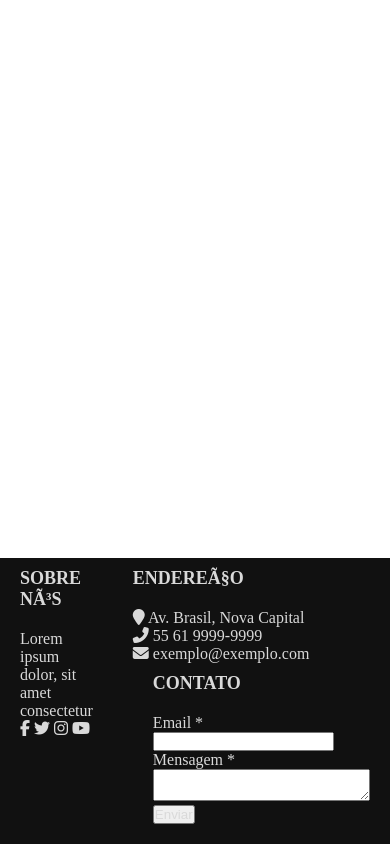
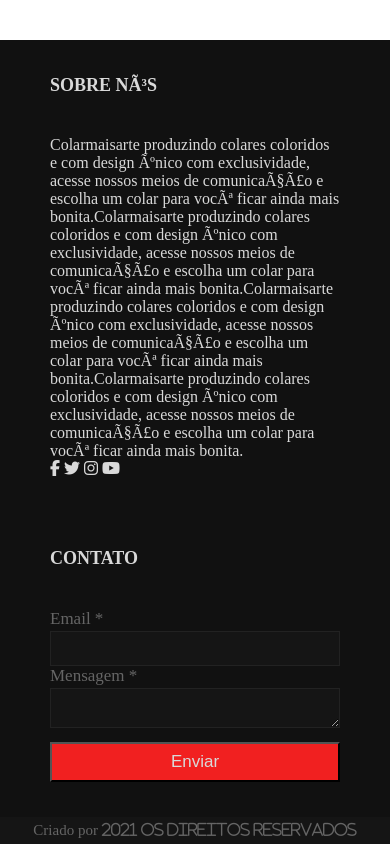
Before and after one commit to dardotix/rodape-site, a plain HTML site: page index.html in a window 390 px wide. Drawn offline with Linux system fonts and the light colour scheme.

Commit message:
alterei código

```diff
--- a/index.html
+++ b/index.html
@@ -17,33 +17,22 @@
             <div class="left box">
                 <h2>Sobre nós</h2>
                 <div class="content">
-                    <p>Lorem ipsum dolor, sit amet consectetur </p>
+                    <p>Colarmaisarte produzindo colares coloridos e com design único com exclusividade, acesse nossos meios de comunicação e escolha um colar para você ficar ainda mais bonita.Colarmaisarte produzindo colares coloridos e com design único com exclusividade, acesse nossos meios de comunicação e escolha um colar para você ficar ainda mais bonita.Colarmaisarte produzindo colares coloridos e com design único com exclusividade, acesse nossos meios de comunicação e escolha um colar para você ficar ainda mais bonita.Colarmaisarte produzindo colares coloridos e com design único com exclusividade, acesse nossos meios de comunicação e escolha um colar para você ficar ainda mais bonita.</p>
 
                 </div>
+
+
                 <div class="social">
 
                     <a href="#"><span class="fab fa-facebook-f"></span></a>
                     <a href="#"><span class="fab fa-twitter"></span></a>
                     <a href="#"><span class="fab fa-instagram"></span></a>
                     <a href="#"><span class="fab fa-youtube"></span></a>
+
+                </div>
         </div>
 
 
-            </div>
-            <div class="center box">
-                <h2>Endereço</h2>
-                <div class="content">
-                    <div class="place">
-                        <span class="fas fa-map-marker"></span>
-                        <span class="text">Av. Brasil, Nova Capital</span>
-                    <div class="phone">
-                        <span class="fas fa-phone-alt"></span>
-                        <span class="text">55 61 9999-9999</span>
-                    <div class="place">
-                        <span class="fas fa-envelope"></span>
-                        <span class="text">exemplo@exemplo.com</span>
-                </div>
-            </div>
 
 
 
@@ -67,6 +56,14 @@
                 </div>
             </div>
         </div>
+        <div class="bottom">
+            <div class="center">
+                <span credit>Criado por <a href="FRONT"></a></span>
+                <span class="far fan-copyright">2021 os direitos reservados</span>
+            </div>
+
+
+        </div>
 
 
 
--- a/style.css
+++ b/style.css
@@ -15,12 +15,11 @@ footer{
 .main-content{
 
     display: flex;
-
 }
 .main-content .box{
 
     flex-basis: 50%;
-    padding: 10px 20px;
+    padding: 30px 50px;
 
 }
 .box h2{
@@ -32,7 +31,28 @@ footer{
 }
 .box .content{
 
-    margin: 20px 0 0 0;
+    margin: 40px 0 0 0;
+    position: relative;
+
+}
+.box.content:after{
+
+    position:absolute;
+    content:'';
+    width: 15px;
+    height: 2px;
+    background: #f12020;
+    top: -10px;
+}
+.box.content:before{
+
+    position: absolute;
+    content: '';
+    height: 2px;
+    width: 100%;
+    background: #1a1a1a;
+    top: -10px;
+
 
 }
 .box .content .social{
@@ -40,7 +60,7 @@ footer{
     margin: 20px 0 0 0;
 
 }
-.box .content .social a{
+.box.content .social a{
 
     padding: 0 2px;
 
@@ -56,3 +76,86 @@ footer{
     font-size: 18px;
 
 }
+
+.right form input, .right textarea{
+
+    width: 100%;
+    font-size: 17px;
+    background: #151515;
+    padding-left: 10px;
+    border: 1px solid #222222;
+}
+.right form input{
+
+    height: 35px;
+}
+.right form input:focus,
+.right form textarea:focus{
+
+    outline-color: #3498db;
+}
+.right form .text{
+
+    font-size: 17px;
+    margin-bottom: 2px;
+    color: #656565;
+}
+.right form .btn{
+
+    margin-top: 10px;
+}
+.right form .btn button{
+
+    height: 40px;
+    width: 100%;
+    background: #f12020;
+    font-size: 17px;
+    font-weight: 500;
+    cursor: pointer;
+    transition: 3s;
+
+}
+.right form .btn button:hover{
+
+    background: #000;
+}
+
+.bottom .center{
+
+    padding: 5px;
+    font-size: 15px;
+    background: #151515;
+    text-align: center;
+}
+.bottom .center span{
+
+    color: #656565;
+}
+.bottom .center a{
+
+    color: #f12020;
+    text-decoration: none;
+}
+.bottom .center a:hover{
+
+    text-decoration: underline;
+}
+
+    @media screen and (max-width: 900px){
+
+        footer{
+
+            position: fixed;
+            bottom: 0px;
+        }
+        .main-content{
+
+            flex-wrap: wrap;
+            flex-direction: column;
+        }
+        .main-content .box{
+
+            margin: 5px 0;
+        }
+
+    }
```
Lines whose indentation alone changed are shown as unchanged.
